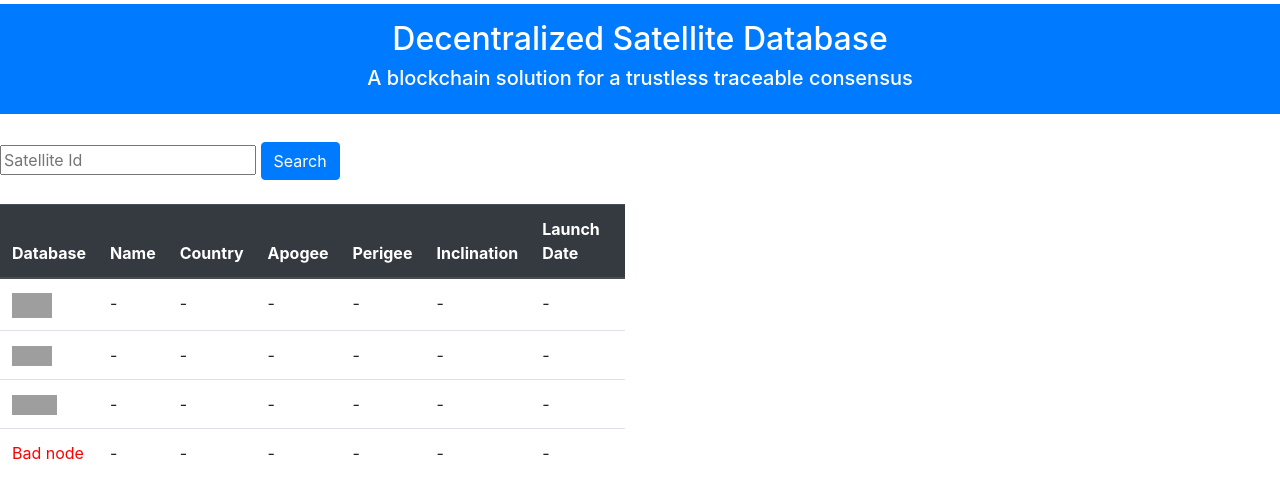
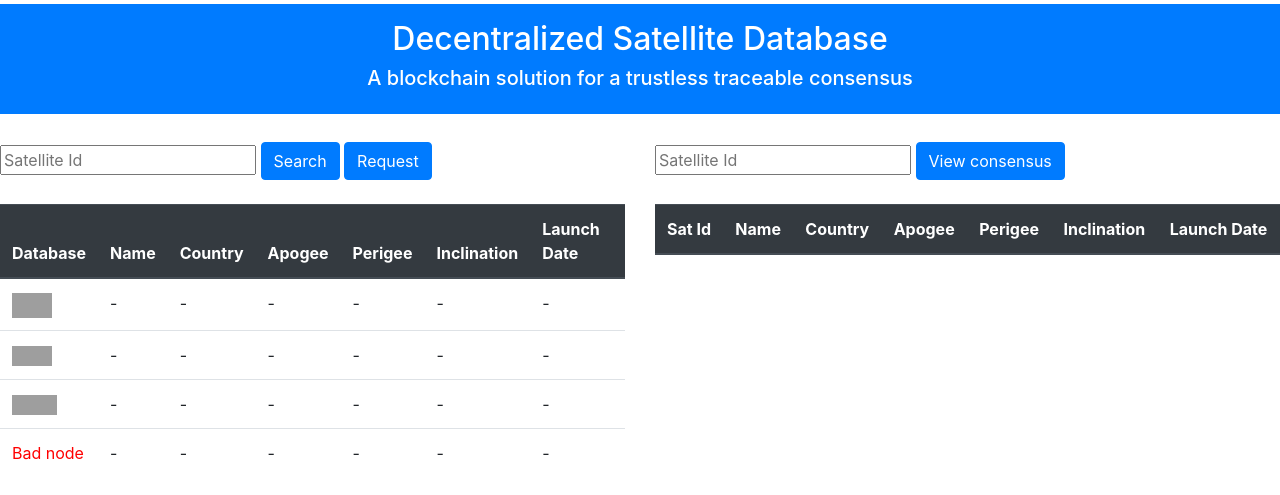
Before and after one commit to ChristianDahdah/Decentralization-Of-Satellite-Databases, a Django app: page /satellite_demo/ in a window 1280 px wide. Shown: the top 495 px of the page. Run offline with Django 3.2, Linux system fonts and the light colour scheme; lists and menus that the app fills with data are empty; some libraries are stand-ins or nearby versions; grey boxes are pictures that could not be loaded.

Commit message:
Can send transactions to request sat ID details

```diff
--- a/web_interface/satellite_view/templates/satellite_view/satellite_demo.html
+++ b/web_interface/satellite_view/templates/satellite_view/satellite_demo.html
@@ -148,12 +148,12 @@
 
 <div class="row">
 
-
 	<div class="col" name="left side">
 		<div>
 			{% csrf_token %}
 			<input type="text" id="satellite_id" name="satellite_id" placeholder="Satellite Id"/>
 			<button type="button" id="search_databases" class="btn btn-primary">Search</button>
+                        <button type="button" id="send_request" class="btn btn-primary">Request</button>
 		</div>
 
 		</br>
@@ -206,7 +206,26 @@
 
 	<div class="col" name="right side">
 
+			<div>
+				<input type="text" id="consensus_id" placeholder="Satellite Id"/>
+                        	<button type="button" id="view_consensus" class="btn btn-primary">View consensus</button>
+			</div>
 
+			</br>
+
+			<table class="table table-hover", id="satellite_consensus">
+                        	<thead class="thead-dark">
+                        	<tr>
+                                	<th>Sat Id</th>
+                                	<th>Name</th>
+                                	<th>Country</th>
+                                	<th>Apogee</th>
+                                	<th>Perigee</th>
+                                	<th>Inclination</th>
+                                	<th>Launch Date</th>
+				</tr>
+				</thead>
+			</table>
         </div>
 
 
@@ -264,10 +283,48 @@
 
 <script>
 
-var satDetails;
+var satDetailsContract;
+var oracleContract;
 var userAccount;
 var currentBlock;
 var lastUpdatedBlock = 0;
+
+
+$('#send_request').click(function() {
+
+        // Send the tx to our contract:
+	satDetailsContract.methods.requestSatDetails('{{ oracle_address }}', '{{ job_id }}', $('#satellite_id').val())
+        .send({from: userAccount, type:'0x2'})
+        .on("receipt", function(receipt) {
+          alert("Successfully created request.");
+        })
+        .on("error", function(error) {
+          // Do something to alert the user their transaction has failed
+          alert("Encountered an error with the request sent.");
+        });
+
+
+});
+
+
+async function getSatelliteInfo(id) {
+
+        satDetailsContract.methods.viewSatDetails('2').call();
+
+};
+
+
+$('#view_consensus').click(function(){
+
+	let id = $('#consensus_id').val();
+
+	getSatelliteInfo(id).then((satConsensus) => {
+
+                alert(satConsensus.name);
+
+        });
+
+});
 
 
 window.addEventListener('animationend', () => {
@@ -300,8 +357,10 @@ function startBlockAnimation(){
 }
 
 function startApp() {
-	satDetails = new web3js.eth.Contract(satDetailsABI, '{{ satDetails_address }}');
-	oracle = new web3js.eth.Contract(oracleABI, '{{ oracle_address }}');
+
+	console.log(satDetailsABI);
+	satDetailsContract = new web3js.eth.Contract(satDetailsABI, '{{ satDetails_address }}');
+	oracleContract = new web3js.eth.Contract(oracleABI, '{{ oracle_address }}');
 
 	setInterval(function() {
   	// Check if account has changed
@@ -310,9 +369,9 @@ function startApp() {
 			currentBlock = Number(data);
 			if (lastUpdatedBlock != currentBlock){
 				lastUpdatedBlock = currentBlock;
-				 startBlockAnimation();
+				startBlockAnimation();
 			}
-		}) ;
+		});
 	}, 1500);
 
 }
@@ -322,10 +381,11 @@ async function onInit() {
         await window.ethereum.enable();
         const accounts = await window.ethereum.request({ method: 'eth_requestAccounts' });
         const account = accounts[0];
-        console.log(account)
-         window.ethereum.on('accountsChanged', function (accounts) {
+        userAccount = accounts[0];
+
+	window.ethereum.on('accountsChanged', function (accounts) {
             // Time to reload your interface with accounts[0]!
-            console.log(accounts[0])
+            userAccount = accounts[0];
            });
     }
 
--- a/web_interface/satellite_view/views.py
+++ b/web_interface/satellite_view/views.py
@@ -72,8 +72,9 @@ def satellite_demo(request):
 
     oracle_address = os.getenv("ORACLE_ADDRESS")
 
+    job_id = os.getenv("JOB_ID")
+
     infura_url = os.getenv("INFURA_URL")
-
 
     # used to initialise table for aesthetics
     databases = ['honest_node_1', 'honest_node_2', 'honest_node_3', 'bad_node_1']
```
